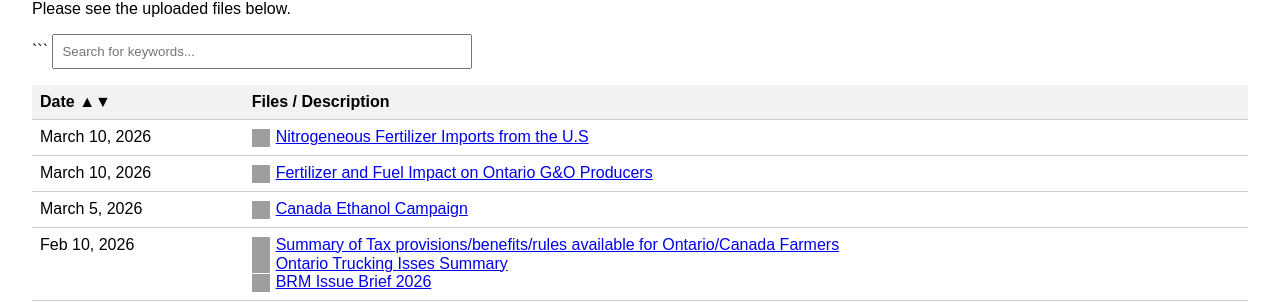
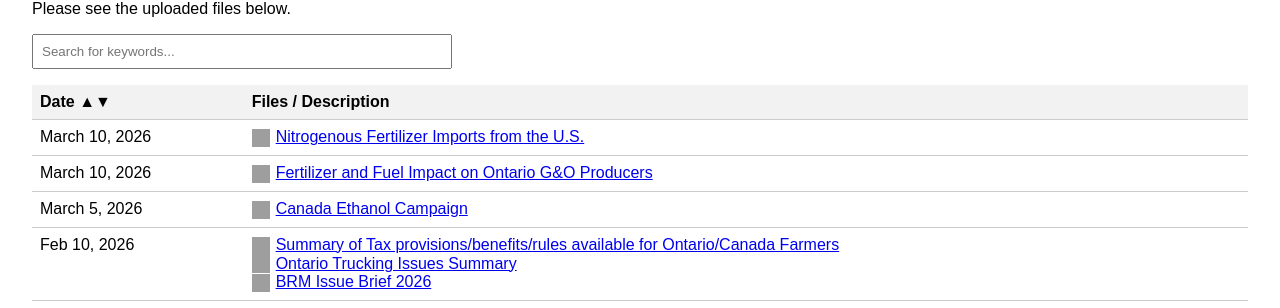
Before and after one commit to sankalp-sharma-statsandecon/my-gfo-page, a plain HTML site: page index.html in a window 1280 px wide. Shown: the part 90-398 px from the top of the page. Drawn offline with Linux system fonts and the light colour scheme; grey boxes are pictures that could not be loaded.

Commit message:
Remove stray code fences and fix typos
Co-Authored-By: Claude Opus 5.5 <noreply@anthropic.com>

````diff
--- a/index.html
+++ b/index.html
@@ -48,7 +48,6 @@
     <h1>GitHub Repo</h1>
     <p>Please see the uploaded files below.</p>
 
-```
 <input type="text" id="searchInput" onkeyup="filterFiles()" placeholder="Search for keywords..." />
 
 <table id="fileTable">
@@ -103,7 +102,7 @@
             <td>Feb 10, 2026</td>
             <td>
                 <a href="all-files/Tax_project_itemsandbenefits_for_farmers.pdf" download><img class="icon" src="https://img.icons8.com/color/48/pdf.png">Summary of Tax provisions/benefits/rules available for Ontario/Canada Farmers</a><br>
-                <a href="all-files/ontario_trucking_report.pdf" download><img class="icon" src="https://img.icons8.com/color/48/pdf.png">Ontario Trucking Isses Summary</a><br>
+                <a href="all-files/ontario_trucking_report.pdf" download><img class="icon" src="https://img.icons8.com/color/48/pdf.png">Ontario Trucking Issues Summary</a><br>
                 <a href="all-files/ISSUE BRIEF_BRMs.pdf" download><img class="icon" src="https://img.icons8.com/color/48/pdf.png">BRM Issue Brief 2026</a>
             </td>
         </tr>
@@ -124,7 +123,7 @@
         <tr data-date="2026-03-10">
             <td>March 10, 2026</td>
             <td>
-                <a href="all-files/urea_routes.html"><img class="icon" src="https://img.icons8.com/color/48/html-filetype.png" alt="HTML">Nitrogeneous Fertilizer Imports from the U.S</a>
+                <a href="all-files/urea_routes.html"><img class="icon" src="https://img.icons8.com/color/48/html-filetype.png" alt="HTML">Nitrogenous Fertilizer Imports from the U.S.</a>
             </td>
         </tr>
         <tr data-date="2026-03-10">
@@ -174,7 +173,6 @@
     const lastUpdated = new Date().toLocaleString('en-US', { dateStyle: 'medium', timeStyle: 'short' });
     document.getElementById('lastUpdated').textContent = `Last updated: ${lastUpdated}`;
 </script>
-```
 
 </body>
 </html>
````
